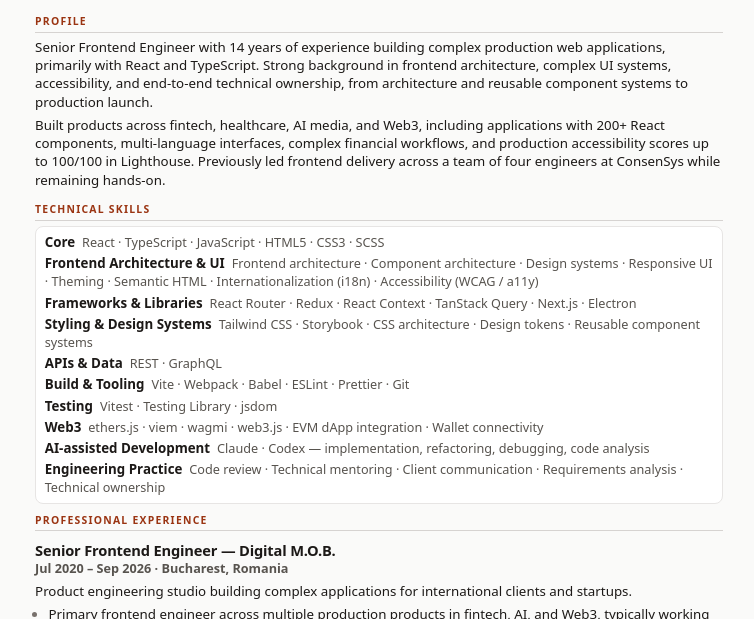
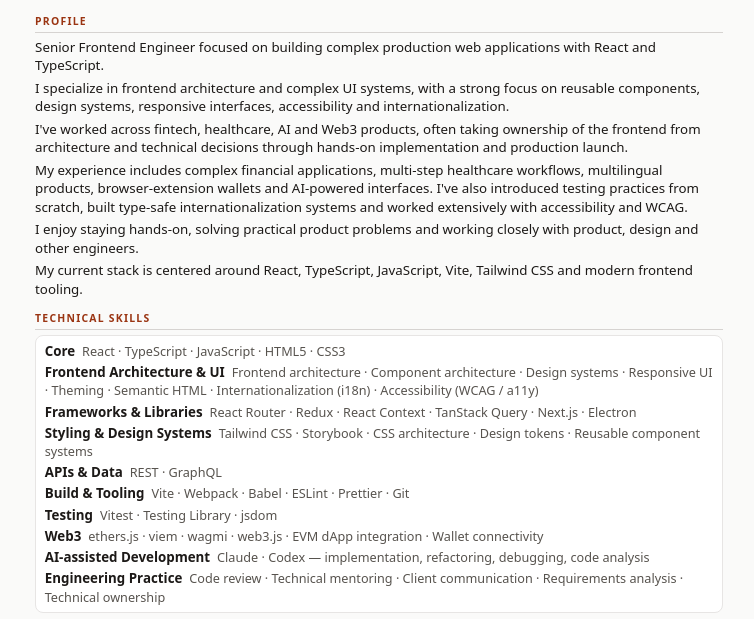
Before and after one commit to alexandrricov/alexandrricov, a website: page index.html in a window 1280 px wide. Shown: the part 185-804 px from the top of the page, without its empty margins (261-1015 px from the left). Drawn offline with Linux system fonts and the light colour scheme.

Commit message:
Replace the profile summary

```diff
--- a/index.html
+++ b/index.html
@@ -282,13 +282,17 @@
 </header>
 <hr>
 <h2>Profile</h2>
-<p>Senior Frontend Engineer with 14 years of experience building complex production web applications, primarily with React and TypeScript. Strong background in frontend architecture, complex UI systems, accessibility, and end-to-end technical ownership, from architecture and reusable component systems to production launch.</p>
-<p>Built products across fintech, healthcare, AI media, and Web3, including applications with 200+ React components, multi-language interfaces, complex financial workflows, and production accessibility scores up to 100/100 in Lighthouse. Previously led frontend delivery across a team of four engineers at ConsenSys while remaining hands-on.</p>
+<p>Senior Frontend Engineer focused on building complex production web applications with React and TypeScript.</p>
+<p>I specialize in frontend architecture and complex UI systems, with a strong focus on reusable components, design systems, responsive interfaces, accessibility and internationalization.</p>
+<p>I&#39;ve worked across fintech, healthcare, AI and Web3 products, often taking ownership of the frontend from architecture and technical decisions through hands-on implementation and production launch.</p>
+<p>My experience includes complex financial applications, multi-step healthcare workflows, multilingual products, browser-extension wallets and AI-powered interfaces. I&#39;ve also introduced testing practices from scratch, built type-safe internationalization systems and worked extensively with accessibility and WCAG.</p>
+<p>I enjoy staying hands-on, solving practical product problems and working closely with product, design and other engineers.</p>
+<p>My current stack is centered around React, TypeScript, JavaScript, Vite, Tailwind CSS and modern frontend tooling.</p>
 <hr>
 <h2>Technical Skills</h2>
 <section class="skills">
 
-<div class="skill-row"><h3>Core</h3><p>React · TypeScript · JavaScript · HTML5 · CSS3 · SCSS</p></div>
+<div class="skill-row"><h3>Core</h3><p>React · TypeScript · JavaScript · HTML5 · CSS3</p></div>
 
 <div class="skill-row"><h3>Frontend Architecture &amp; UI</h3><p>Frontend architecture · Component architecture · Design systems · Responsive UI · Theming · Semantic HTML · Internationalization (i18n) · Accessibility (WCAG / a11y)</p></div>
 
```
Also changed, not shown: Alexandr_Ricov_Resume.md (+10 -2 lines), 1 other file.
